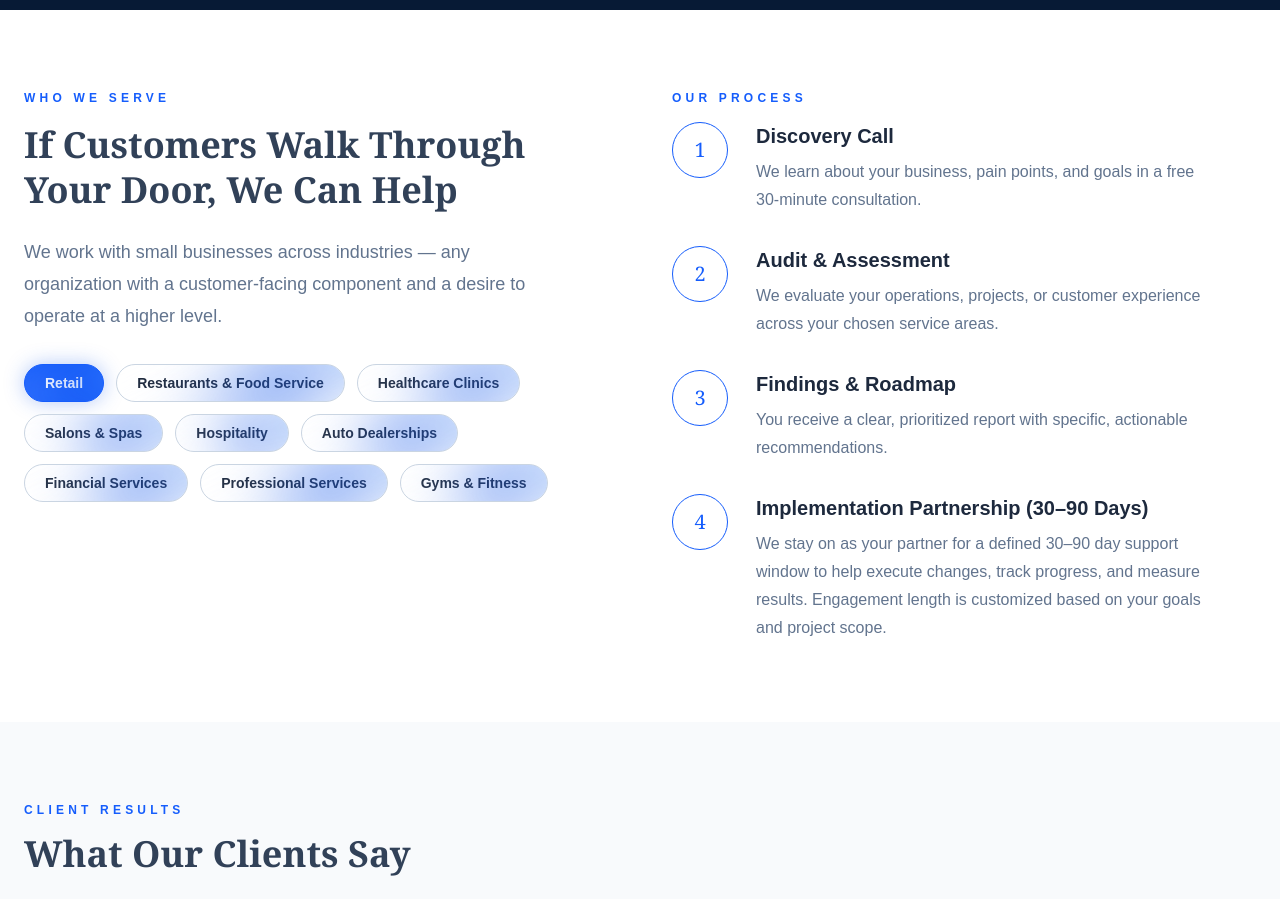
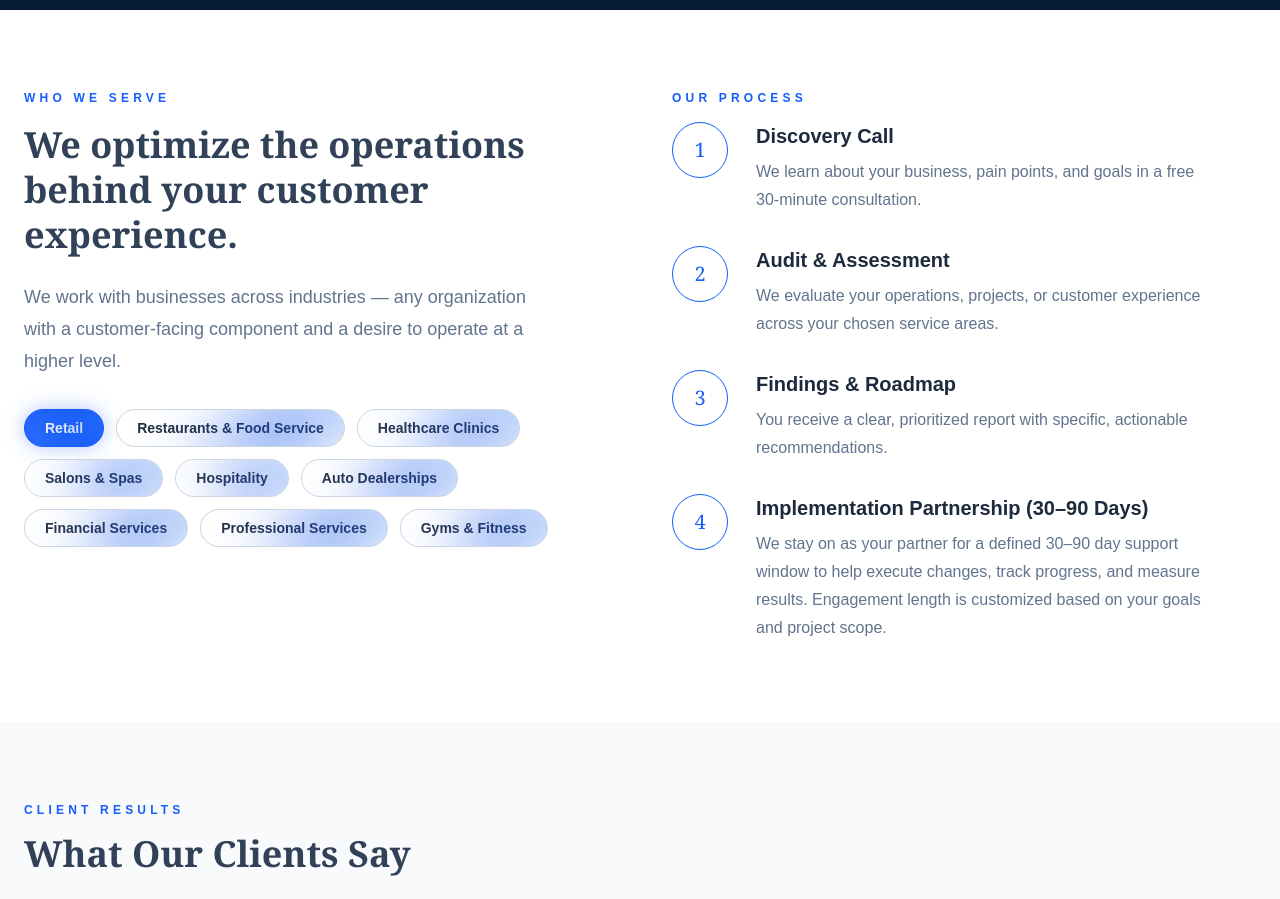
Before and after one commit to Mickey-Bancie/clearview-operations, a Next.js app: page / in a window 1280 px wide. Shown: the part 3460-4359 px from the top of the page. Built offline with nearby package versions, Linux system fonts and the light colour scheme.

Commit message:
Edited who we serve

```diff
--- a/app/page.tsx
+++ b/app/page.tsx
@@ -462,9 +462,9 @@ customer experiences, workflows, and service clarity.
       <section id="serve" className="mx-auto grid max-w-7xl gap-16 px-6 py-20 md:grid-cols-2">
         <div>
           <SectionLabel>Who We Serve</SectionLabel>
-          <h2 className="font-serif text-4xl font-black leading-tight text-slate-700">If Customers Walk Through Your Door, We Can Help</h2>
+          <h2 className="font-serif text-4xl font-black leading-tight text-slate-700">We optimize the operations behind your customer experience.</h2>
           <p className="mt-6 max-w-lg text-lg leading-8 text-slate-500">
-            We work with small businesses across industries — any organization with a customer-facing component and a desire to operate at a higher level.
+            We work with businesses across industries — any organization with a customer-facing component and a desire to operate at a higher level.
           </p>
           <div className="mt-8 flex flex-wrap gap-3">
   {industries.map((industry, index) => (
```
